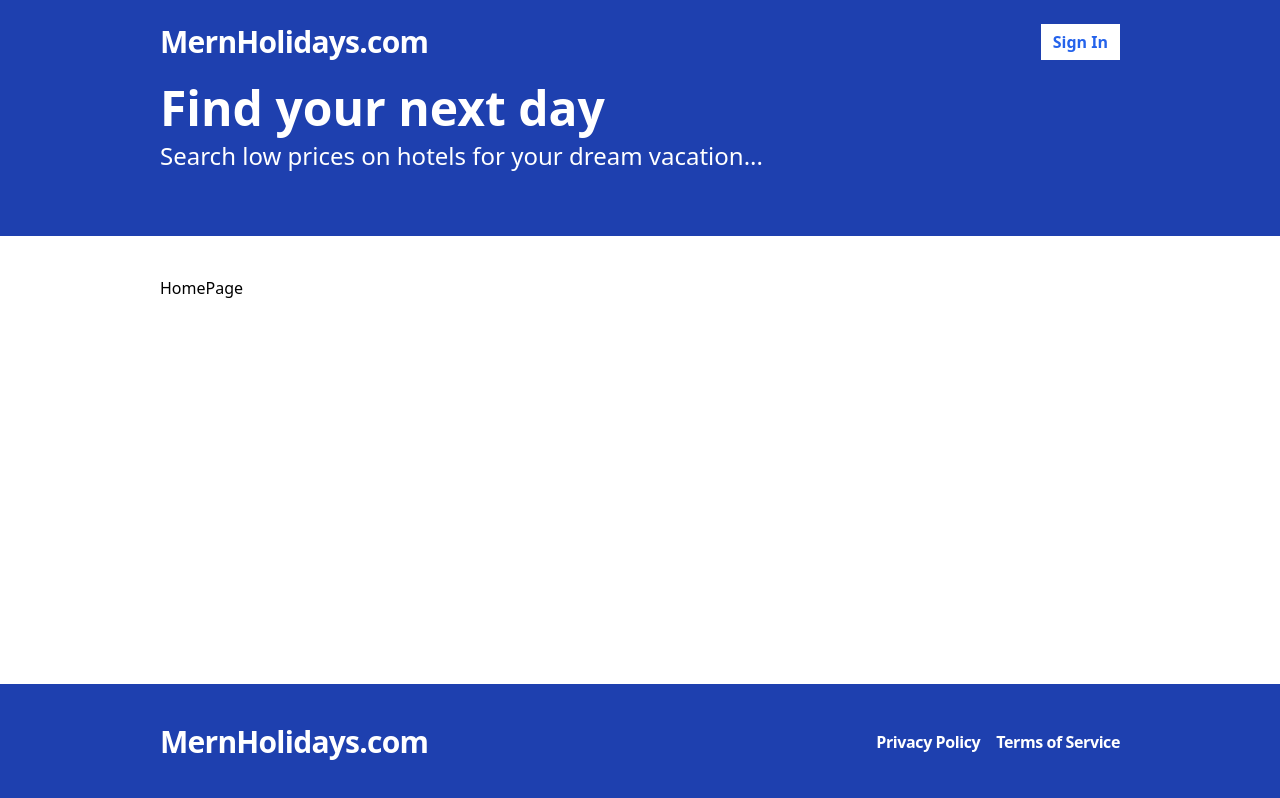
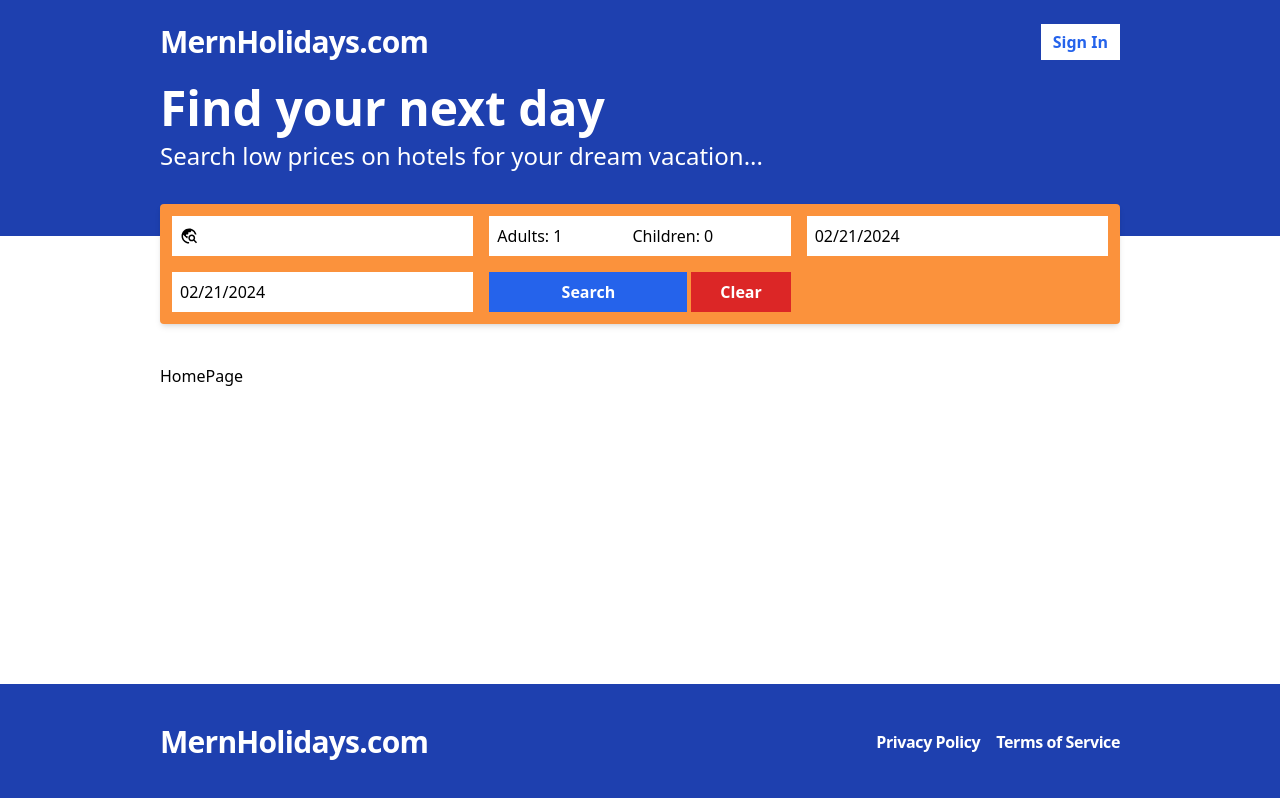
Before and after one commit to hiep957/Booking_Client, a React (Vite) app: page / in a window 1280 px wide. Built offline with nearby package versions, Linux system fonts and the light colour scheme; no server answers.

Commit message:
extra commit

```diff
--- a/package.json
+++ b/package.json
@@ -12,6 +12,7 @@
   "dependencies": {
     "dotenv": "^16.4.2",
     "react": "^18.2.0",
+    "react-datepicker": "^6.1.0",
     "react-dom": "^18.2.0",
     "react-hook-form": "^7.50.1",
     "react-icons": "^5.0.1",
@@ -20,6 +21,7 @@
   },
   "devDependencies": {
     "@types/react": "^18.2.55",
+    "@types/react-datepicker": "^6.0.1",
     "@types/react-dom": "^18.2.19",
     "@typescript-eslint/eslint-plugin": "^6.21.0",
     "@typescript-eslint/parser": "^6.21.0",
--- a/src/App.tsx
+++ b/src/App.tsx
@@ -16,6 +16,7 @@ import { useAppContext } from './contexts/AppContext';
 import AddHotel from './pages/AddHotel';
 import MyHotels from './pages/MyHotels';
 import EditHotel from './pages/EditHotel';
+import Search from './pages/Search';
 
 function App() {
   const {isLoggedIn} = useAppContext();
@@ -39,7 +40,7 @@ function App() {
           path="/search"
           element={
             <Layout>
-              Search
+              <Search/>
             </Layout>
           }
         />
--- /dev/null
+++ b/src/components/SearchBar.tsx
@@ -0,0 +1,95 @@
+import React, { useState } from "react";
+import { useSearchContext } from "../contexts/SearchContext";
+import { MdTravelExplore } from "react-icons/md";
+import DatePicker from "react-datepicker";
+import "react-datepicker/dist/react-datepicker.css";
+function SearchBar() {
+  const search = useSearchContext();
+  const [destination, setDestination] = useState<string>(search.destination);
+  const [checkIn, setCheckIn] = useState<Date>(search.checkIn);
+  const [checkOut, setCheckOut] = useState<Date>(search.checkOut);
+  const [adultCount, setAdultCount] = useState<number>(search.adultCount);
+  const [childCount, setChildCount] = useState<number>(search.childCount);
+
+  const minDate = new Date();
+  const maxDate = new Date();
+  maxDate.setFullYear(maxDate.getFullYear() + 1);
+  return (
+    <form className="-mt-8 p-3 bg-orange-400 rounded shadow-md grid grid-cols-2 lg:grid-cols-3 2xl:grid-cols-5 items-center gap-4">
+      <div className="flex flex-row items-center flex-1 bg-white p-2">
+        <MdTravelExplore size={20} className="mr-2" />
+        <input
+          placeholder="Where are you going?"
+          className="text-md w-full focus:outline-none"
+          value={destination}
+          onChange={(event) => setDestination(event.target.value)}
+        />
+      </div>
+
+      <div className="bg-white px-2 py-1 flex">
+        <label htmlFor="" className="flex items-center">
+          Adults:
+          <input
+            className="text-md w-full p-1 focus:outline-none"
+            type="number"
+            min={1}
+            max={20}
+            value={adultCount}
+            onChange={(event) => setAdultCount(parseInt(event.target.value))}
+          />
+        </label>
+
+        <label htmlFor="" className="flex items-center">
+          Children:
+          <input
+            className="text-md w-full p-1 focus:outline-none"
+            type="number"
+            min={0}
+            max={15}
+            value={childCount}
+            onChange={(event) => setChildCount(parseInt(event.target.value))}
+          />
+        </label>
+      </div>
+
+      <div>
+        <DatePicker
+          selected={checkIn}
+          onChange={(date) => setCheckIn(date as Date)}
+          selectsStart
+          startDate={checkIn}
+          endDate={checkOut}
+          minDate={minDate}
+          maxDate={maxDate}
+          placeholderText="Check-in Date"
+          className="min-w-full bg-white p-2 focus:outline-none"
+          wrapperClassName="min-w-full"
+        />
+      </div>
+      <div>
+        <DatePicker
+          selected={checkOut}
+          onChange={(date) => setCheckOut(date as Date)}
+          selectsStart
+          startDate={checkIn}
+          endDate={checkOut}
+          minDate={minDate}
+          maxDate={maxDate}
+          placeholderText="Check-out Date"
+          className="min-w-full bg-white p-2 focus:outline-none"
+          wrapperClassName="min-w-full"
+        />
+      </div>
+      <div className="flex gap-1">
+        <button className="w-2/3 bg-blue-600 text-white h-full p-2 font-bold text-md hover:bg-blue-500">
+          Search
+        </button>
+        <button className="w-1/3 bg-red-600 text-white h-full p-2 font-bold text-md hover:bg-red-500">
+          Clear
+        </button>
+      </div>
+    </form>
+  );
+}
+
+export default SearchBar;
--- /dev/null
+++ b/src/contexts/SearchContext.tsx
@@ -0,0 +1,73 @@
+import React, { useContext, useState } from "react";
+
+type SearchContext = {
+  destination: string;
+  checkIn: Date;
+  checkOut: Date;
+  adultCount: number;
+  childCount: number;
+  hotelId: string;
+  saveSearchValues: (
+    destination: string,
+    checkIn: Date,
+    checkOut: Date,
+    adultCount: number,
+    childCount: number
+  ) => void;
+};
+
+const SearchContext = React.createContext<SearchContext | undefined>(undefined);
+
+type SearchContextProviderProps = {
+  children: React.ReactNode;
+};
+
+export const SearchContextProvider = ({
+  children,
+}: SearchContextProviderProps) => {
+  const [destination, setDestination] = useState<string>(" ");
+  const [checkIn, setCheckIn] = useState<Date>(new Date());
+  const [checkOut, setCheckOut] = useState<Date>(new Date());
+  const [adultCount, setAdultCount] = useState<number>(1);
+  const [childCount, setChildCount] = useState<number>(0);
+  const [hotelId, setHotelId] = useState<string>(" ");
+
+  const saveSearchValues = (
+    destination: string,
+    checkIn: Date,
+    checkOut: Date,
+    adultCount: number,
+    childCount: number,
+    hotelId?: string
+  ) => {
+    setDestination(destination);
+    setCheckIn(checkIn);
+    setCheckOut(checkOut);
+    setAdultCount(adultCount);
+    setChildCount(childCount);
+    if (hotelId) {
+      setHotelId(hotelId);
+    }
+};
+
+  return (
+    <SearchContext.Provider
+      value={{
+        destination,
+        checkIn,
+        checkOut,
+        adultCount,
+        childCount,
+        hotelId,
+        saveSearchValues,
+      }}
+    >
+      {children}
+    </SearchContext.Provider>
+  );
+};
+
+export const useSearchContext = () => {
+  const context = useContext(SearchContext);
+  return context as SearchContext;
+};
--- a/src/forms/ManageHotelForm/ManageHotelForm.tsx
+++ b/src/forms/ManageHotelForm/ManageHotelForm.tsx
@@ -6,7 +6,7 @@ import GuestsSection from "./GuestsSection";
 import ImagesSection from "./ImagesSection";
 import { useEffect } from "react";
 import FacilitiesSection from "./FaciliticesSection";
-import { HotelType } from "../../../../Booking_Server/src/models/hotel";
+import { HotelType } from "../../../../Booking_Server/src/shared/types";
 
 export type HotelFormData = {
   name: string;
@@ -37,7 +37,7 @@ const ManageHotelForm = ({ onSave, isLoading,hotel }: Props) => {
     reset(hotel);
   }, [hotel, reset]);
 
-  const onSubmit = handleSubmit((formDataJson: HotelFormData) => {
+  const onSubmit = handleSubmit( (formDataJson: HotelFormData) => {
     const formData = new FormData();
     // f (hotel) {
     //   formData.append("hotelId", hotel._id);
@@ -70,6 +70,7 @@ const ManageHotelForm = ({ onSave, isLoading,hotel }: Props) => {
     });
 
     onSave(formData);
+
   });
 
   return (
--- a/src/layouts/Layout.tsx
+++ b/src/layouts/Layout.tsx
@@ -1,6 +1,7 @@
 import Footer from "../components/Footer";
 import Header from "../components/Header"
 import Hero from "../components/Hero";
+import SearchBar from "../components/SearchBar";
 
 interface Props {
     children: React.ReactNode;
@@ -10,6 +11,9 @@ const Layout = ({ children }: Props)=>{
         <div className="flex flex-col min-h-screen">
             <Header></Header>
             <Hero></Hero>
+            <div className="container mx-auto">
+                <SearchBar></SearchBar>
+            </div>
             <div className="container mx-auto py-10 flex-1">{children}</div>
             <Footer/>
         </div>
--- a/src/main.tsx
+++ b/src/main.tsx
@@ -4,6 +4,7 @@ import App from './App.tsx'
 import './index.css'
 import { QueryClient, QueryClientProvider } from 'react-query';
 import { AppContextProvider } from './contexts/AppContext.tsx';
+import { SearchContextProvider } from './contexts/SearchContext.tsx';
 
 const queryClient = new QueryClient({
   defaultOptions: {
@@ -17,7 +18,11 @@ ReactDOM.createRoot(document.getElementById('root')!).render(
   <React.StrictMode>
     <QueryClientProvider client={queryClient}>
       <AppContextProvider>
-        <App />
+        <SearchContextProvider>
+
+          <App />
+        </SearchContextProvider>
+
       </AppContextProvider>
     </QueryClientProvider>
   </React.StrictMode>,
--- /dev/null
+++ b/src/pages/Search.tsx
@@ -0,0 +1,10 @@
+
+import React from 'react'
+
+function Search() {
+  return (
+    <div>Search</div>
+  )
+}
+
+export default Search
```
Also changed, not shown: 1 other file (tests, documents, lock files or other folders).
